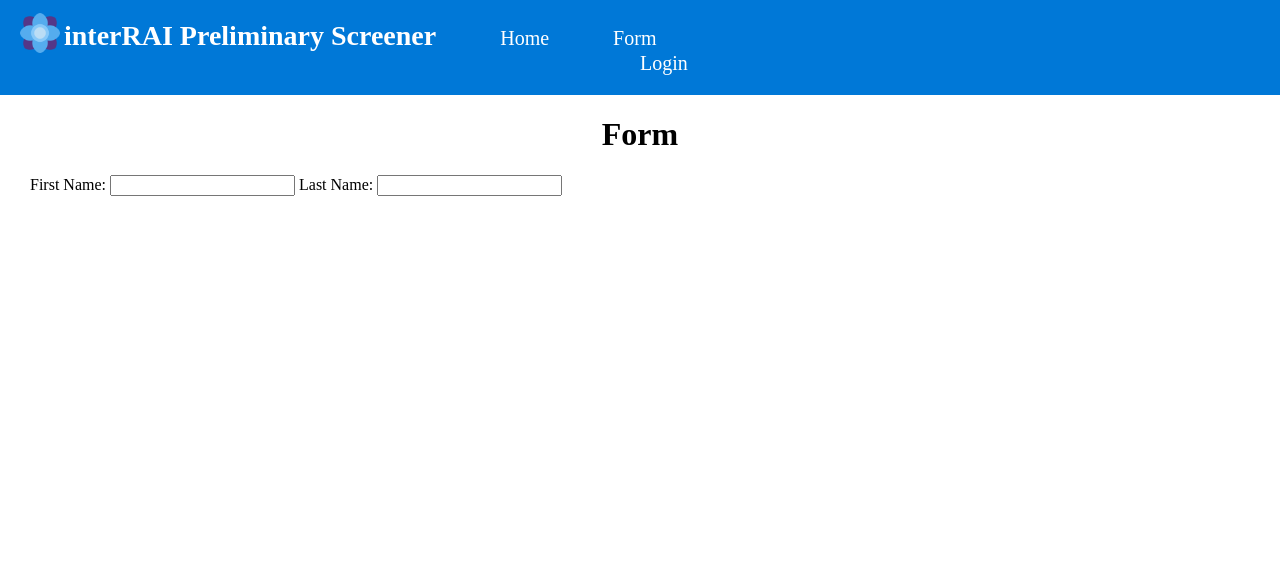
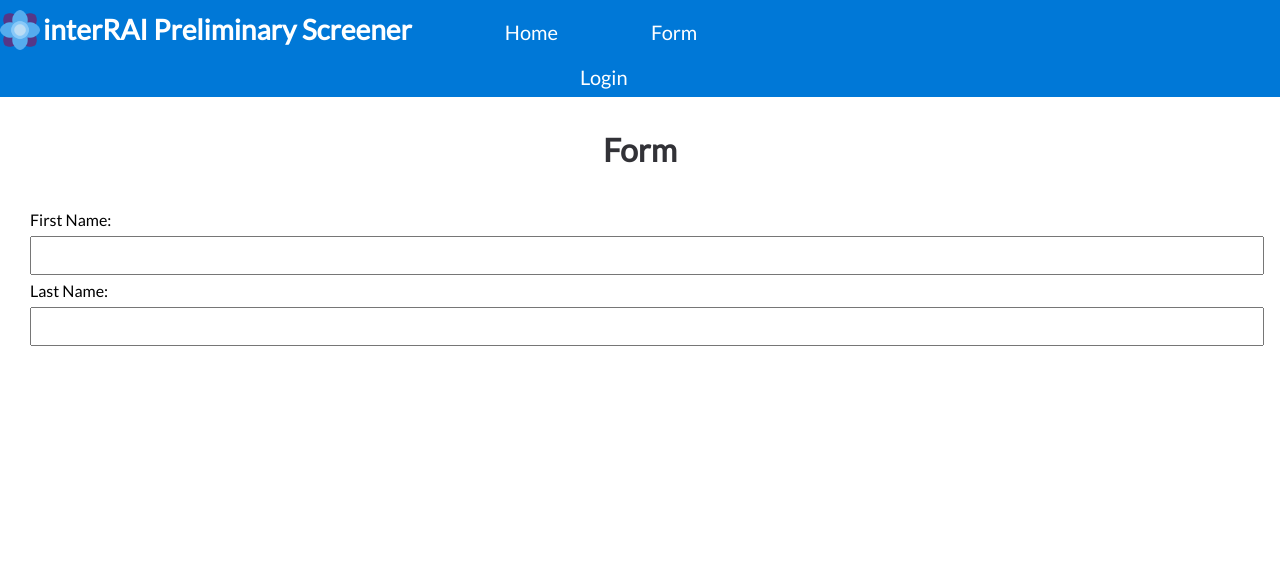
Before and after one commit to hshoukat97/Hamza-Shoukat, a Flask app: page /team4/form in a window 1280 px wide. Shown: the top 586 px of the page. Run offline with Flask 2, Linux system fonts and the light colour scheme.

Commit message:
Changes to layout - imported google font and changed form styling

```diff
--- a/static/css/main.css
+++ b/static/css/main.css
@@ -1,17 +1,18 @@
-body {
+body, html {
   margin: 0;
+  font-family: 'Lato', sans-serif;
+  line-height: 2;
 }
 
+/* Top header and navigation */
 header {
   background-color: #0078D7;
   color: #ffffff;
-  padding: 20px;
-  padding-top: 5px;
 }
 
 nav img {
   position: relative;
-  top: 8px;
+  top: 10px;
 }
 
 #navigation-header {
@@ -25,14 +26,14 @@ nav img {
 .navigation-link {
   color: white;
   font-size: 1.25em;
-  padding-left: 60px;
+  margin-left: 90px;
   text-decoration: none;
 }
 
 #navigation-link-right {
   color: white;
   font-size: 1.25em;
-  padding-left: 620px;
+  padding-left: 580px;
   text-decoration: none;
 }
 
@@ -40,8 +41,10 @@ nav img {
   text-decoration: underline;
 }
 
+/* Main content */
 .top-header {
   text-align: center;
+  color: #323237;
 }
 
 .main-content {
@@ -49,6 +52,13 @@ nav img {
   margin-left: 30px;
 }
 
+.text-box {
+  width: 100%;
+  padding: 10px 5px;
+}
+
+/* Footer - this needs to be improved so that it integrates into the webpage
+more seemlessly without being fixed to the bottom of the page */
 footer {
   position: fixed;
   left: 0;
--- a/templates/form.html
+++ b/templates/form.html
@@ -6,9 +6,9 @@
   <div class="main-content">
     <form>
       <label>First Name:</label>
-      <input type="text" id="first-name" name="first-name">
+      <input type="text" class="text-box" id="first-name" name="first-name">
       <label>Last Name:</label>
-      <input type="text" id="last-name" name="last-name">
+      <input type="text" class="text-box id="last-name" name="last-name">
     </form>
   </div>
 </div>
--- a/templates/layout.html
+++ b/templates/layout.html
@@ -11,6 +11,7 @@
   {% endif %}
 
   <link rel=stylesheet href="/static/css/main.css">
+  <link href="https://fonts.googleapis.com/css?family=Lato" rel="stylesheet">
   <link rel="shortcut icon" type="image/png" href="/static/images/rosette.png">
 </head>
 
```
